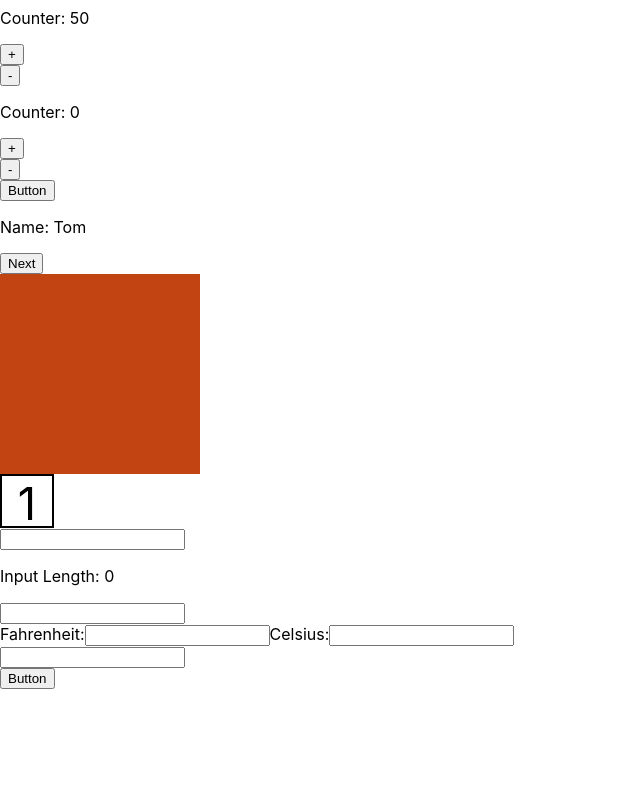
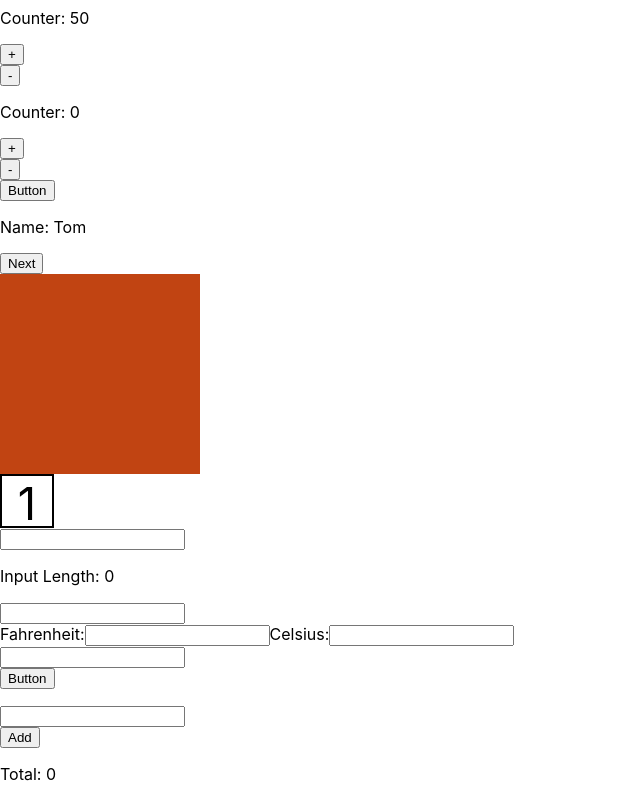
Before and after one commit to mdm106/week-09--first-react-app, a React (Create React App) app: page / in a window 1280 px wide. Shown: the part 709-1509 px from the top of the page, without its empty margins (0-640 px from the left). Before the commit the page ends 1414 px from the top, so only its background shows below. Built offline with nearby package versions, Linux system fonts and the light colour scheme.

Commit message:
Component with input where number is added and on submit is added to a displayed list and total

```diff
--- a/src/App.js
+++ b/src/App.js
@@ -15,6 +15,7 @@ import Length from './components/formComponents/Length';
 import PasswordStrength from './components/formComponents/PasswordStrength';
 import TempConverter from './components/formComponents/TempConverter';
 import List from './components/formComponents/List';
+import Adder from './components/formComponents/Adder';
 
 function App() {
   return (
@@ -41,6 +42,7 @@ function App() {
         <PasswordStrength />
         <TempConverter />
         <List />
+        <Adder />
       </FadeIn>
     </>
   );
--- /dev/null
+++ b/src/components/formComponents/Adder.js
@@ -0,0 +1,50 @@
+import React, { Component } from "react";
+
+class Adder extends Component {
+    constructor(props) {
+        super(props);
+
+        this.state = { input: "", numbers: [], total: 0 }
+
+        this.handleChange = this.handleChange.bind(this);
+        this.handleClick = this.handleClick.bind(this);
+    }
+
+
+    handleChange(e) {
+        this.setState({ input: e.currentTarget.value });
+    }
+
+    handleClick(e) {
+        this.setState({
+            input: "",
+            numbers: [...this.state.numbers, this.state.input],
+            total: this.state.total + parseFloat(this.state.input)
+        });
+    }
+
+    render() {
+        return(
+            <>
+                <input
+                    value={ this.state.input }
+                    onChange={(e) => this.handleChange(e)}
+                    type="number"
+                />
+                <button onClick={(e) => this.handleClick(e)}>
+                    Add
+                </button>
+                <ul>
+                    {this.state.numbers.map((number, index) => (
+                        <li key= { index }>
+                            { number }
+                        </li>
+                    ))}
+                </ul>
+                <p>Total: {this.state.total}</p>
+            </>
+        )
+    }
+}
+
+export default Adder;
```
